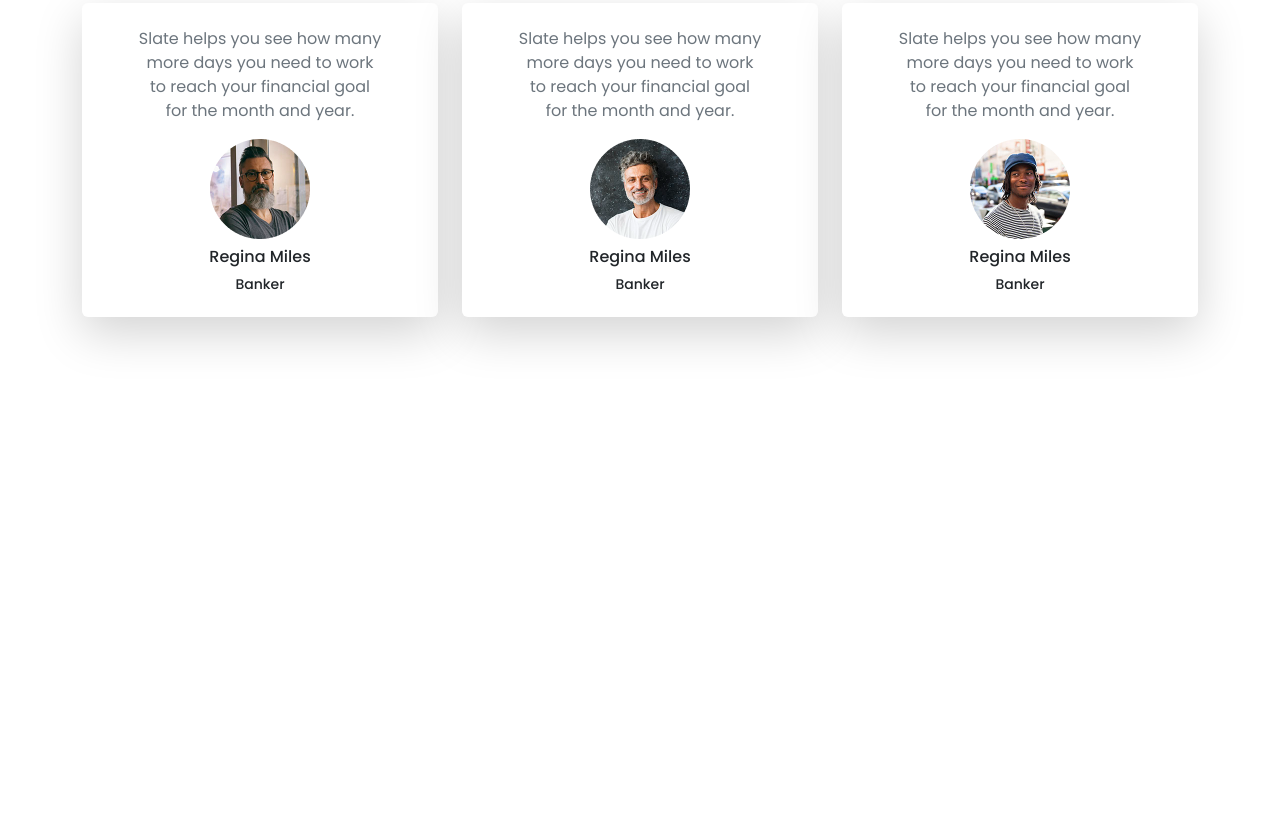
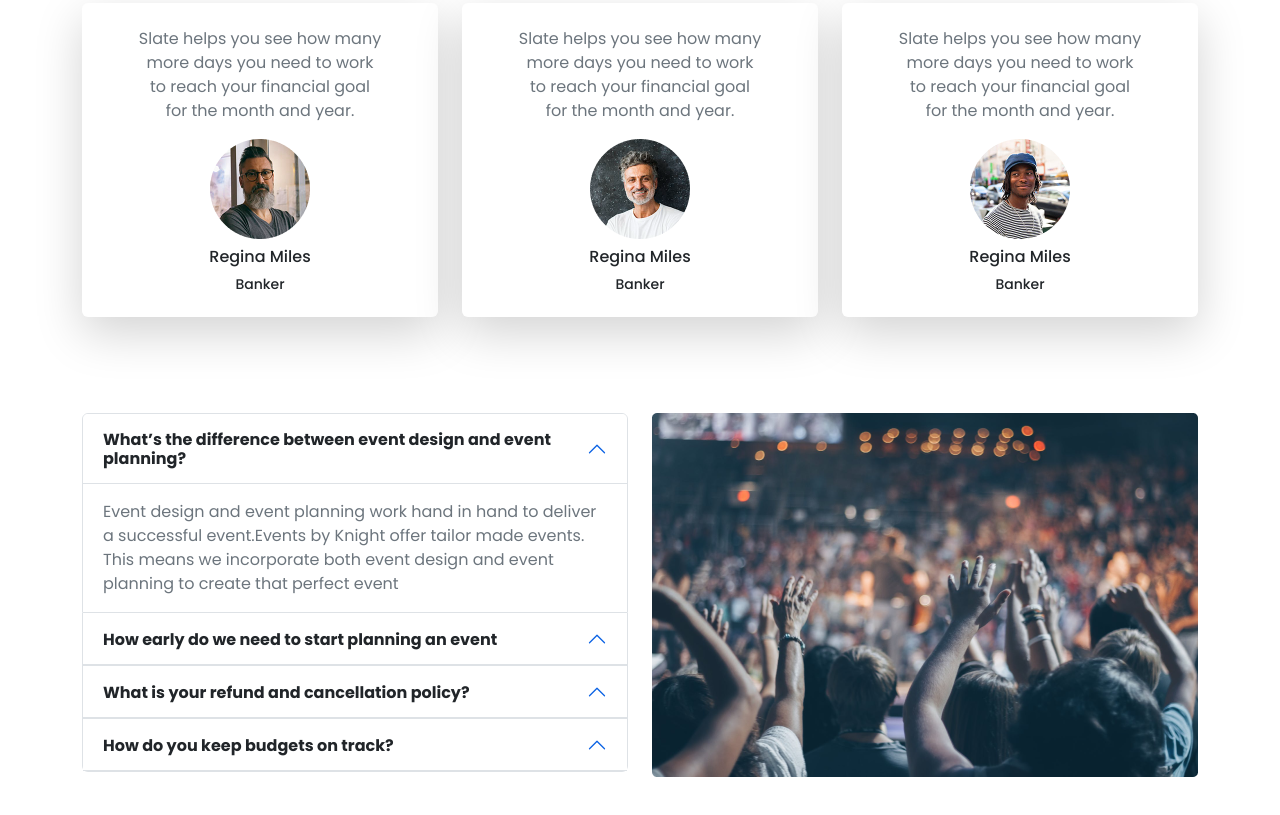
Before and after one commit to shifamony/kushiyara-convention-center, a plain HTML site: page index.html in a window 1280 px wide. Shown: the part 2394-3209 px from the top of the page. Before the commit the page ends 2999 px from the top, so only its background shows below. Drawn offline with Linux system fonts and the light colour scheme.

Commit message:
add Frequently Asked Questions

```diff
--- a/css/style.css
+++ b/css/style.css
@@ -35,8 +35,11 @@ a{
 .shadow-1{
     box-shadow: 0 3rem 6rem #D0E1FC;
 }
+.price-wrap{
+    transition:all .5s;
+}
 .price-wrap:hover{
-    transition:all .5s;
+
     background: #0D6EFD;
     color:#fff;
 }
@@ -50,3 +53,13 @@ a{
 .price-wrap:hover .choose-bt a{
     color:#000 !important;
 }
+/*================= PRICE STYLE END=================*/
+.clients .card{
+    transition: all .5s;
+}
+.clients .card:hover{
+   transform: translateY(-30px);
+}
+
+
+/*================= PRICE STYLE END=================*/
--- a/index.html
+++ b/index.html
@@ -273,7 +273,7 @@
           </div>
         </section>
   <!--===========  PRICE SECTION END  =========-->
-<section class="pt-5">
+<section class="pt-5 clients">
   <div class="container">
     <h1 class="text-center fs-2 fw-bold text-capitalize mb-5">Happy Clients says
     </h1>
@@ -283,7 +283,7 @@
           <div class="card-body">
             <p class="card-text text-muted w-75 m-auto mb-3">Slate helps you see how many more days you need to work to reach your financial goal for the month and year.
             </p>
-          <img src="img/person 1.png" alt="">
+          <img src="img/person 1.png" class="img-fluid" alt="">
           <h5 class="mt-2 fs-6">Regina Miles</h5>
           <h6><small>Banker</small></h6>
           </div>
@@ -295,7 +295,7 @@
           <div class="card-body">
             <p class="card-text text-muted w-75 m-auto mb-3">Slate helps you see how many more days you need to work to reach your financial goal for the month and year.
             </p>
-          <img src="img/person 2.png" alt="">
+          <img src="img/person 2.png" class="img-fluid" alt="">
           <h5 class="mt-2 fs-6">Regina Miles</h5>
           <h6><small>Banker</small></h6>
           </div>
@@ -308,7 +308,7 @@
           <div class="card-body">
             <p class="card-text text-muted w-75 m-auto mb-3">Slate helps you see how many more days you need to work to reach your financial goal for the month and year.
             </p>
-          <img src="img/person 3.png" alt="">
+          <img src="img/person 3.png" class="img-fluid" alt="">
           <h5 class="mt-2 fs-6">Regina Miles</h5>
           <h6><small>Banker</small></h6>
           </div>
@@ -319,6 +319,85 @@
   </div>
 </section>
    <!--===========  CLIENT SECTION END  =========-->
+<section class="my-5">
+  <div class="container">
+    <div class="row">
+      <div class="col-lg-6 col-sm-12">
+        <div class="left-text">
+          <div class="accordion">
+                  <div class="accordion-item">
+                    <h2 class="accordion-header" id="headingOne">
+                      <button class="accordion-button bg-white text-dark fw-bold" type="button" data-bs-toggle="collapse" data-bs-target="#collapseOne" aria-expanded="true" aria-controls="collapseOne">
+                        What’s the difference between event design and event planning?
+                      </button>
+                    </h2>
+                    <div id="collapseOne" class="accordion-collapse collapse show" aria-labelledby="headingOne">
+                      <div class="accordion-body text-muted">
+                        Event design and event planning work hand in hand to deliver a
+                        successful event.Events by Knight offer tailor made events. This
+                        means we incorporate both event design and event planning to
+                        create that perfect event
+                      </div>
+                    </div>
+                </div>
+
+                <div class="accordion-item">
+                  <h2 class="accordion-header" id="headingTwo">
+                    <button class="accordion-button bg-white text-dark fw-bold" type="button" data-bs-toggle="collapse" data-bs-target="#collapseTwo" aria-expanded="true" aria-controls="collapseTwo">
+                      How early do we need to start planning an event
+                    </button>
+                  </h2>
+                  <div id="collapseTwo" class="accordion-collapse collapse" aria-labelledby="headingTwo">
+                    <div class="accordion-body text-muted">
+                      Event design and event planning work hand in hand to deliver a
+                      successful event.Events by Knight offer tailor made events. This
+                      means we incorporate both event design and event planning to
+                      create that perfect event
+                    </div>
+                  </div>
+              </div>
+
+              <div class="accordion-item">
+                <h2 class="accordion-header" id="headingThree">
+                  <button class="accordion-button bg-white text-dark fw-bold" type="button" data-bs-toggle="collapse" data-bs-target="#collapseThree" aria-expanded="true" aria-controls="collapseThree">
+                    What is your refund and cancellation policy?
+                  </button>
+                </h2>
+                <div id="collapseThree" class="accordion-collapse collapse" aria-labelledby="headingThree">
+                  <div class="accordion-body text-muted">
+                    Event design and event planning work hand in hand to deliver a
+                    successful event.Events by Knight offer tailor made events. This
+                    means we incorporate both event design and event planning to
+                    create that perfect event
+                  </div>
+                </div>
+            </div>
+
+            <div class="accordion-item">
+              <h2 class="accordion-header" id="headingFour">
+                <button class="accordion-button bg-white text-dark fw-bold" type="button" data-bs-toggle="collapse" data-bs-target="#collapseFour" aria-expanded="true" aria-controls="collapseFour">
+                  How do you keep budgets on track?
+                </button>
+              </h2>
+              <div id="collapseFour" class="accordion-collapse collapse" aria-labelledby="headingFour">
+                <div class="accordion-body text-muted">
+                  Event design and event planning work hand in hand to deliver a
+                  successful event.Events by Knight offer tailor made events. This
+                  means we incorporate both event design and event planning to
+                  create that perfect event
+                </div>
+              </div>
+          </div>
+        </div>
+      </div>
+    </div>
+    <div class="col-lg-6 col-sm-12">
+      <img src="img/people.png" alt="" class="img-fluid">
+    </div>
+  </div>
+</section>
+
+    <!--===========  FAC SECTION END  =========-->
   </main>
     <br><br><br><br><br><br><br><br><br><br>
 
```
